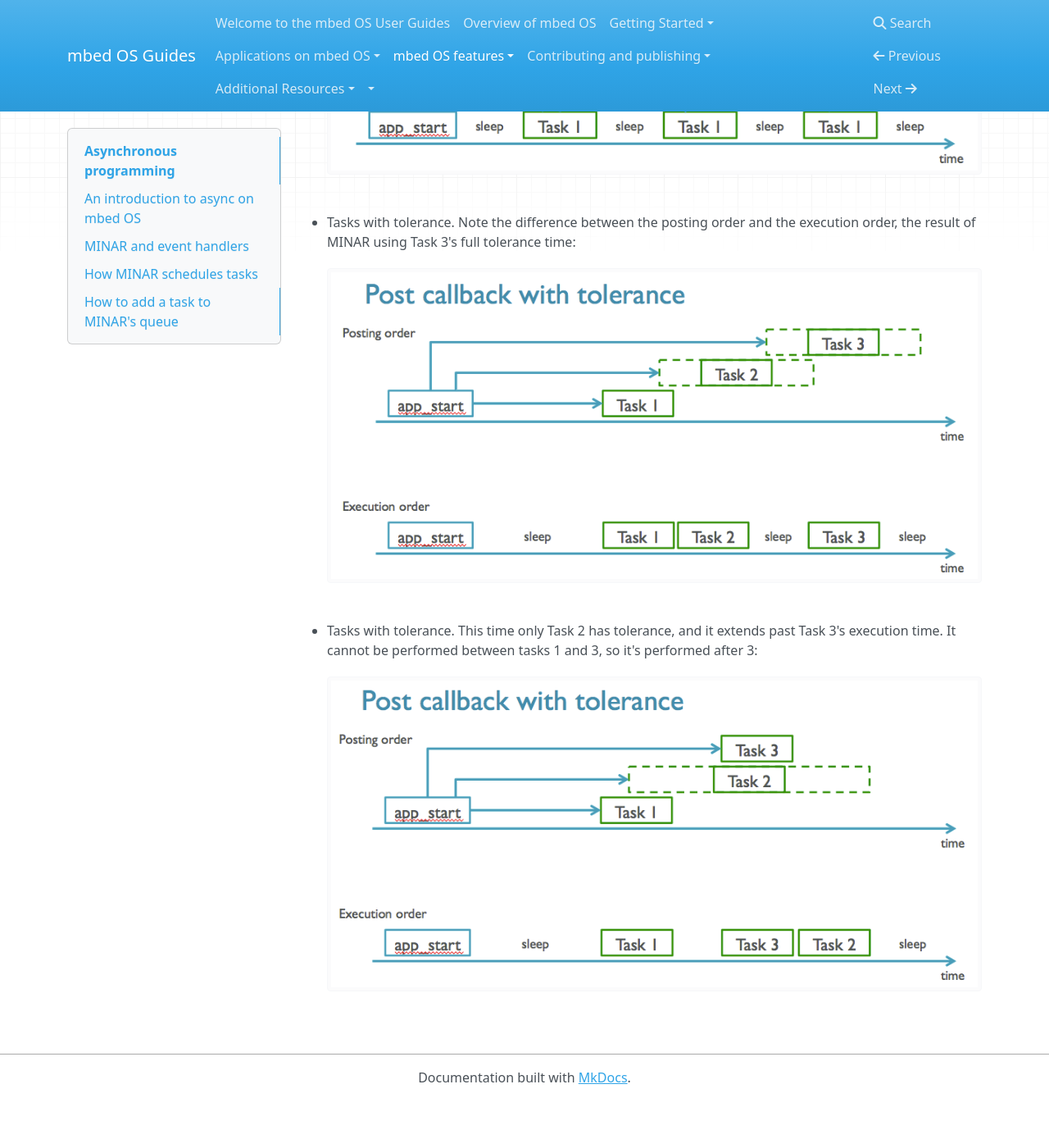
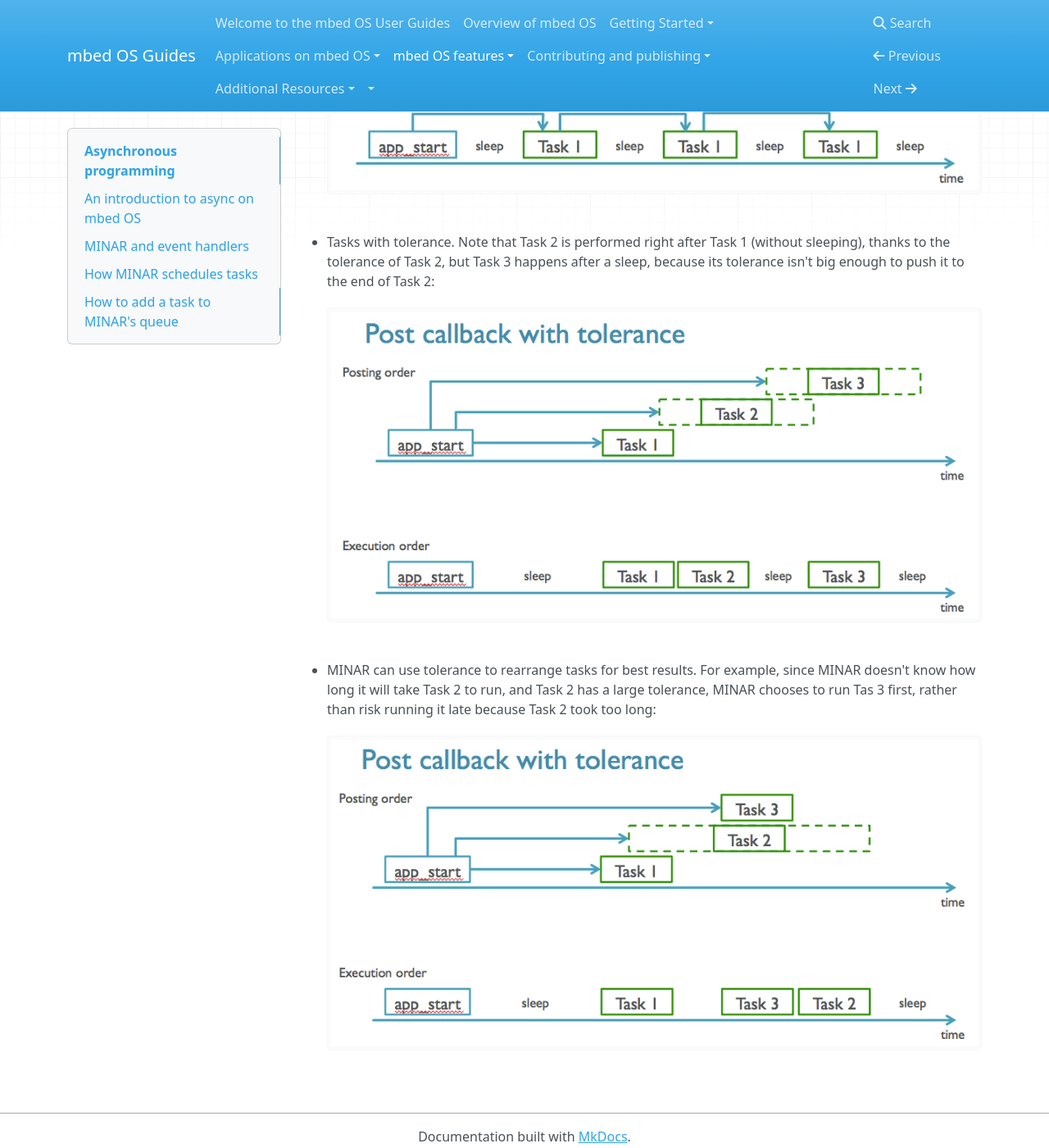
Before and after one commit to ARMmbed/GettingStartedmbedOS, an MkDocs documentation site: the page built from Docs/Full_Guide/MINAR.md, in a window 1280 px wide and 1400 px high, scrolled down 11980 px. Shown: the whole window at 82% size. Built offline with MkDocs 1.6.1, drawn with Linux system fonts in a browser that asks for light colours; nearby versions of some CDN libraries; old or Windows-style settings are respelled for this version of MkDocs; before the commit the page ends 13322 px from its top, so only the background shows below that; some of the changed text lies outside the part shown.

Commit message:
Some edits
But not final yet

```diff
--- a/Docs/Full_Guide/MINAR.md
+++ b/Docs/Full_Guide/MINAR.md
@@ -437,16 +437,16 @@ This example uses the attributes we introduced earlier to schedule a series of c
 
 You have to remember that MINAR will not run one callback if another callback is executing. That means that when you design the callback sequence, it's important to take into account their performance time, delay and tolerance. Because the first callback in our example has a delay of 500ms and a tolerance of 100ms, it could take up to 600ms to start running. We therefore gave the next callback a period of 650ms and a tolerance of 100ms, meaning its first run can start 750ms after the first callback without causing problems.
 
-The following images show the relationship between MINAR even attributes and the execution order of callbacks:
+The following images show the relationship between MINAR event attributes and the execution order of callbacks:
 
-* Compare tasks that aren't waiting for an interrupt with tasks that require an interrupt:
-![Interrupt-based and tasks](Images/post_callback.png)
+* Compare tasks that aren't posted by an interrupt with tasks that are posted by an interrupt (note that the system sleeps while waiting for the IRQ):
+![Interrupt-based tasks](Images/post_callback.png)
 
 * Tasks with delays, and a single task with intervals:
 ![These tasks have delay or interval parameters](Images/post_callback_d_i.png)
 
-* Tasks with tolerance. Note the difference between the posting order and the execution order, the result of MINAR using Task 3's full tolerance time:
+* Tasks with tolerance. Note that Task 2 is performed right after Task 1 (without sleeping), thanks to the tolerance of Task 2, but Task 3 happens after a sleep, because its tolerance isn't big enough to push it to the end of Task 2:
 ![Two of these tasks have a tolerance, giving MINAR some execution freedom](Images/post_callback_t.png)
 
-* Tasks with tolerance. This time only Task 2 has tolerance, and it extends past Task 3's execution time. It cannot be performed between tasks 1 and 3, so it's performed after 3:
+* MINAR can use tolerance to rearrange tasks for best results. For example, since MINAR doesn't know how long it will take Task 2 to run, and Task 2 has a large tolerance, MINAR chooses to run Tas 3 first, rather than risk running it late because Task 2 took too long:
 ![Task 2 is executed only after Task 3](Images/post_callback_t_2.png)
```
